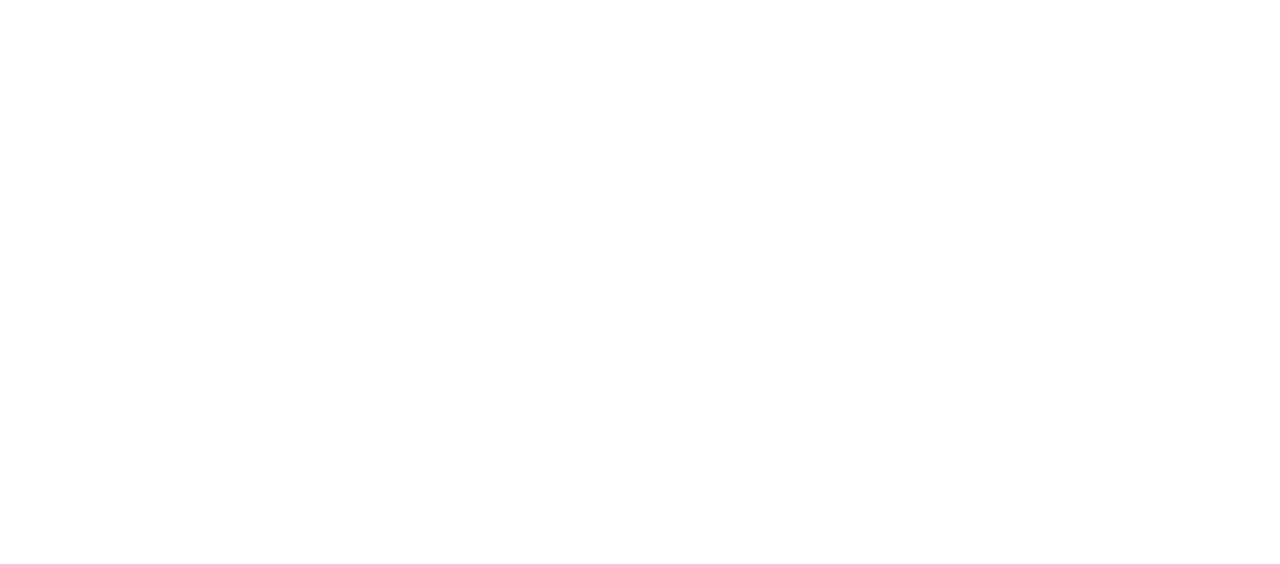
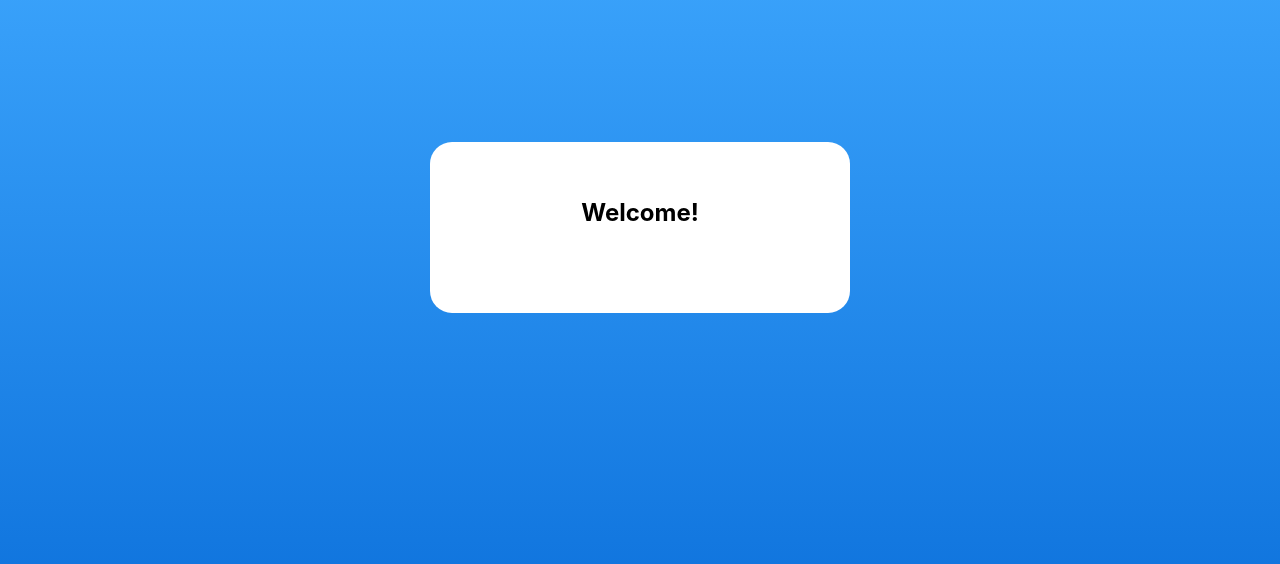
Before and after one commit to pkashi1/Chat-System, a React (Create React App) app: page / in a window 1280 px wide. Shown: the part 114-678 px from the top of the page. Built offline with nearby package versions, Linux system fonts and the light colour scheme.

Commit message:
Started Login Page and added Welcome Page

```diff
--- a/src/components/App.js
+++ b/src/components/App.js
@@ -5,7 +5,7 @@ import { BrowserRouter as Router, Switch, Route } from "react-router-dom"
 // import { AuthProvider } from "../contexts/AuthContext"
 
 // import Chats from "./Chats"
-// import Login from "./Login"
+import Login from "./Login"
 
 function App() {
   return (
@@ -13,8 +13,8 @@ function App() {
       <Router>
         {/* <AuthProvider> */}
           <Switch>
-            {/* <Route path="/chats" component={Chats} />
-            <Route path="/" component={Login} /> */}
+            {/* <Route path="/chats" component={Chats} /> */}
+            <Route path="/" component={Login} />
           </Switch>
         {/* </AuthProvider> */}
       </Router>
--- /dev/null
+++ b/src/components/Login.js
@@ -0,0 +1,17 @@
+//importing React
+import React from 'react';
+//Importing Icons for Login Page
+import { FacebookOutlined, GoogleOutlined } from '@ant-design/icons';
+
+const Login = () =>{
+
+    return(
+        <div id="login-page">
+            <div id="login-card">
+                <h2>Welcome!</h2>
+            </div>
+        </div>
+    );
+}
+
+export default Login;
```
Also changed, not shown: 2 other files (tests, documents, lock files or other folders).
